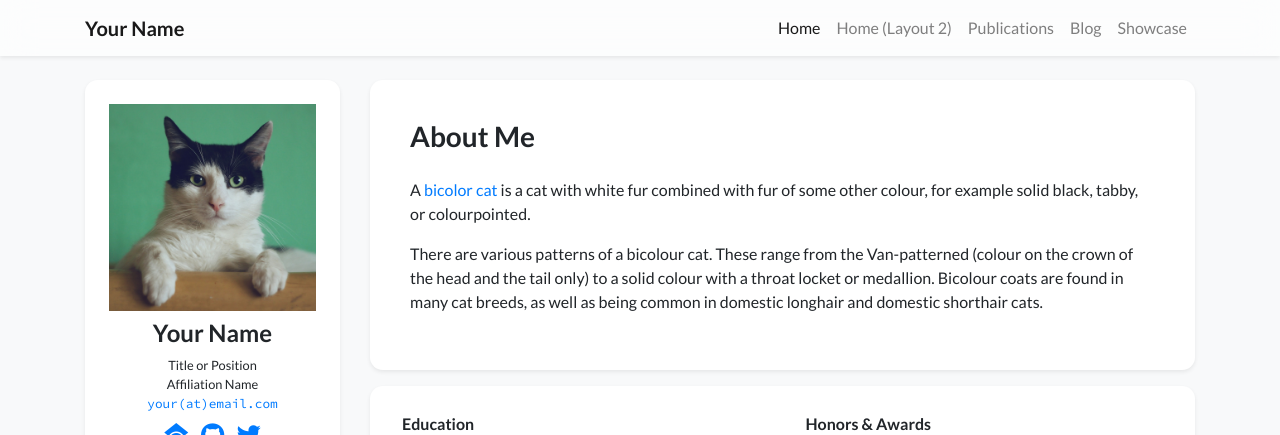
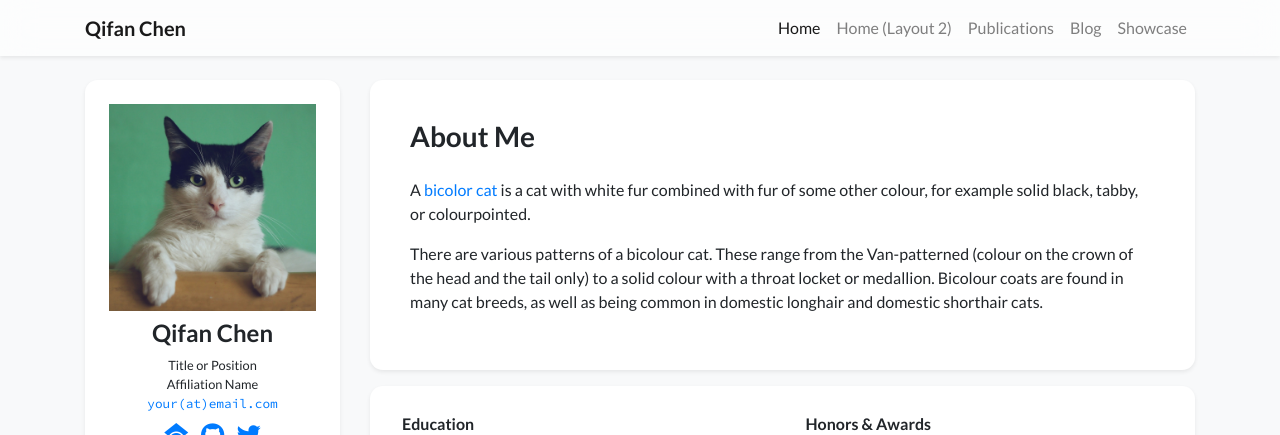
Before and after one commit to ChQf/homepage-next, a Jekyll site: the page built from index.html, in a window 1280 px wide. Shown: the top 435 px of the page. Built offline with Jekyll 4.4.1, drawn with Linux system fonts in a browser that asks for light colours; nearby versions of some CDN libraries; a style sheet for code colours, icons or effects is not loaded.

Commit message:
Update profile.yml

```diff
--- a/_data/profile.yml
+++ b/_data/profile.yml
@@ -1,6 +1,6 @@
-primary_name: "Your Name"
-secondary_name: ""
-navbar_name: "Your Name"
+primary_name: "Qifan Chen"
+secondary_name: "陈启凡"
+navbar_name: "Qifan Chen"
 
 positions:
 - name: Title or Position
```
